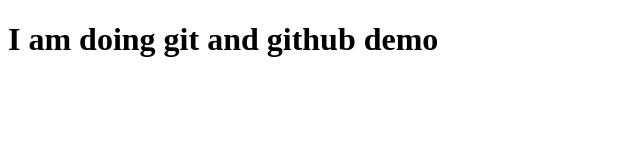
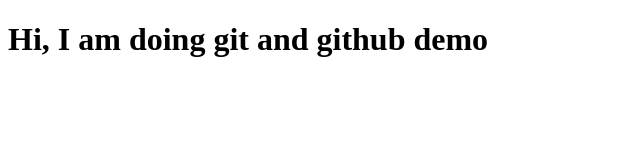
Before and after one commit to Pratik-Bamhane/GitDemo, a plain HTML site: page index.html in a window 1280 px wide. Shown: the whole page, without its empty margins (0-640 px from the left). Drawn offline with Linux system fonts and the light colour scheme.

Commit message:
index added

```diff
--- a/index.html
+++ b/index.html
@@ -3,7 +3,7 @@
 <head>
 </head>
 <body>
-	<h1>I am doing git and github demo</h1>
+	<h1>Hi, I am doing git and github demo</h1>
 
 </body>
 </html>
```
